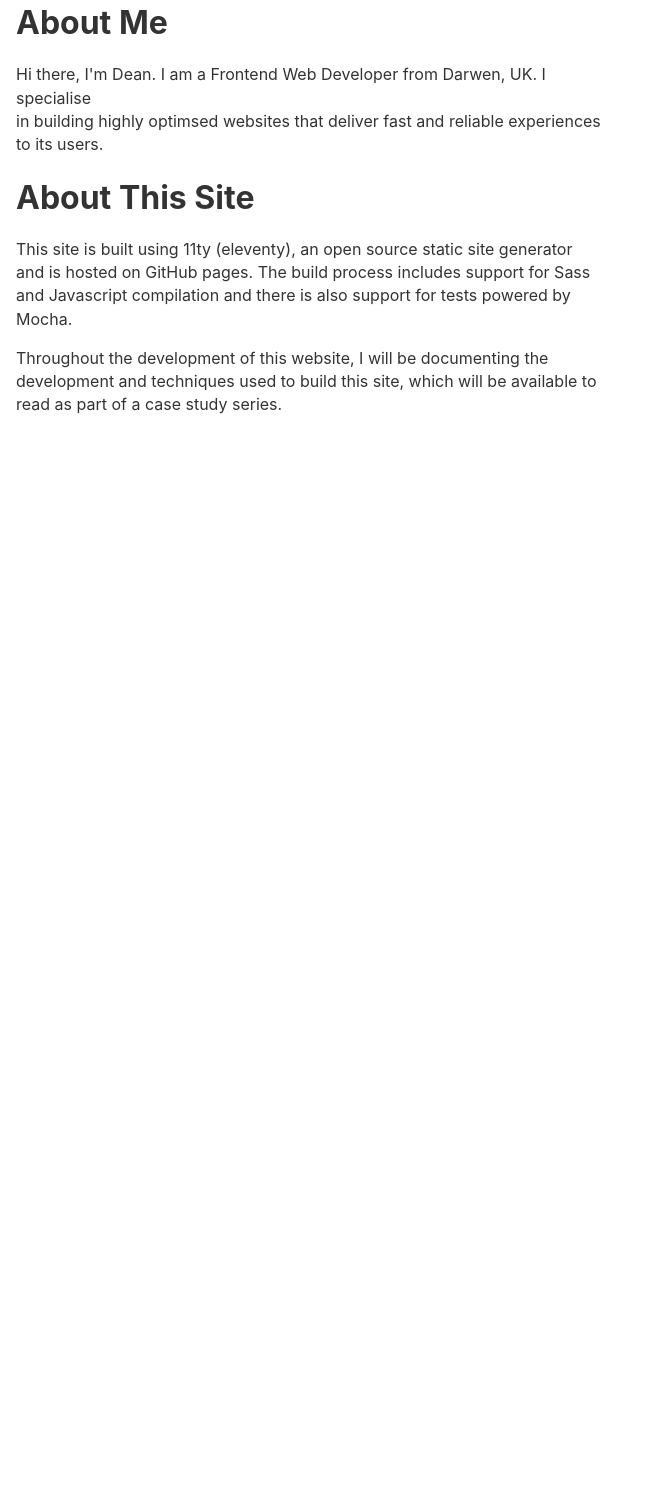
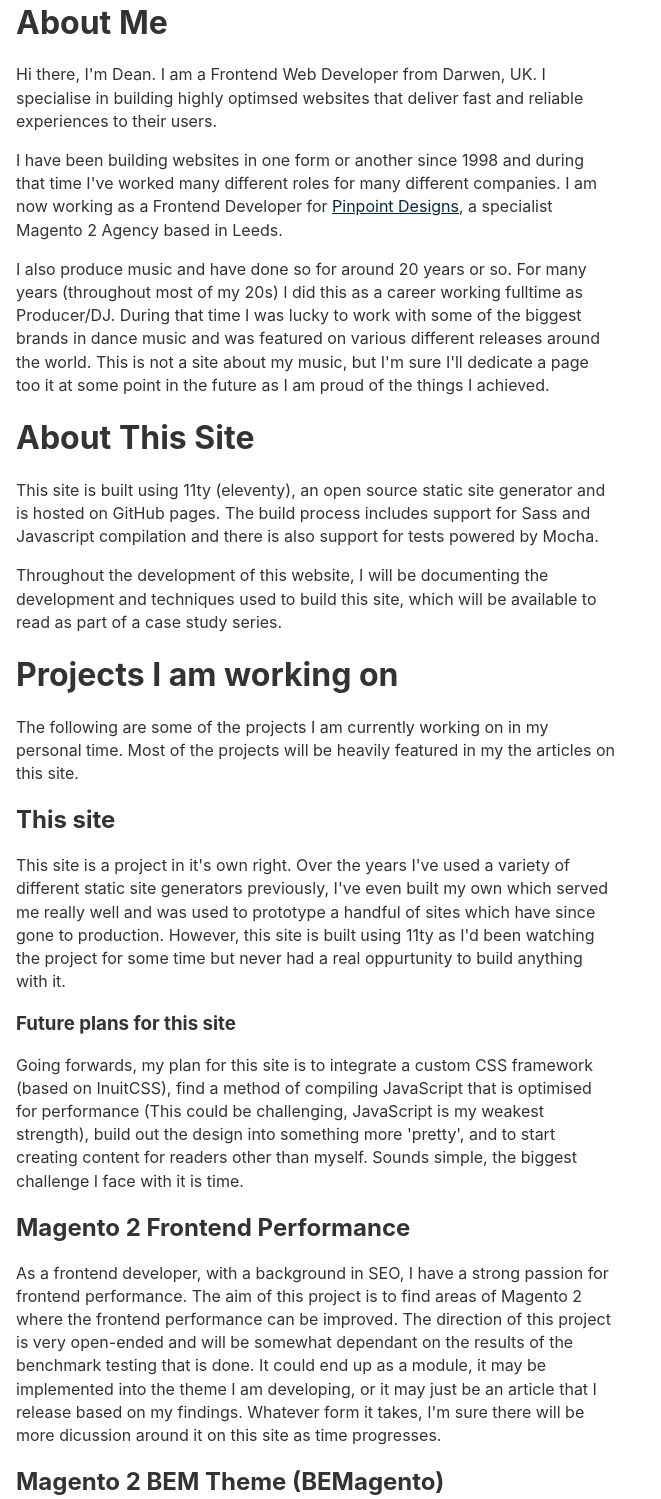
Before and after one commit to DeanJMorgan/deanmorgan.me, an Eleventy site: page src/about/index.md in a window 1280 px wide. Shown: the part 66-1565 px from the top of the page, without its empty margins (0-661 px from the left). Before the commit the page ends 800 px from the top, so only its background shows below. Built offline with nearby package versions, Linux system fonts and the light colour scheme; Eleventy itself is replaced by a stand-in of ours; files that its build step writes are made by us from their sources.

Commit message:
docs: :memo: updates about me page content

```diff
--- a/src/about/index.md
+++ b/src/about/index.md
@@ -9,16 +9,38 @@ eleventyNavigation:
 
 # About Me
 
-Hi there, I'm Dean. I am a Frontend Web Developer from Darwen, UK. I specialise
-in building highly optimsed websites that deliver fast and reliable experiences
-to its users.
+Hi there, I'm Dean. I am a Frontend Web Developer from Darwen, UK. I specialise in building highly optimsed websites that deliver fast and reliable experiences to their users.
+
+I have been building websites in one form or another since 1998 and during that time I've worked many different roles for many different companies. I am now working as a Frontend Developer for [Pinpoint Designs](https://www.pinpointdesigns.co.uk/), a specialist Magento 2 Agency based in Leeds.
+
+I also produce music and have done so for around 20 years or so. For many years (throughout most of my 20s) I did this as a career working fulltime as Producer/DJ. During that time I was lucky to work with some of the biggest brands in dance music and was featured on various different releases around the world. This is not a site about my music, but I'm sure I'll dedicate a page too it at some point in the future as I am proud of the things I achieved.
 
 # About This Site
 
-This site is built using 11ty (eleventy), an open source static site generator
-and is hosted on GitHub pages. The build process includes support for Sass
-and Javascript compilation and there is also support for tests powered by Mocha.
+This site is built using 11ty (eleventy), an open source static site generator and is hosted on GitHub pages. The build process includes support for Sass and Javascript compilation and there is also support for tests powered by Mocha.
 
-Throughout the development of this website, I will be documenting the
-development and techniques used to build this site, which will be available to
-read as part of a case study series.
+Throughout the development of this website, I will be documenting the development and techniques used to build this site, which will be available to read as part of a case study series.
+
+# Projects I am working on
+
+The following are some of the projects I am currently working on in my personal time. Most of the projects will be heavily featured in my the articles on this site.
+
+## This site
+
+This site is a project in it's own right. Over the years I've used a variety of different static site generators previously, I've even built my own which served me really well and was used to prototype a handful of sites which have since gone to production. However, this site is built using 11ty as I'd been watching the project for some time but never had a real oppurtunity to build anything with it.
+
+### Future plans for this site
+
+Going forwards, my plan for this site is to integrate a custom CSS framework (based on InuitCSS), find a method of compiling JavaScript that is optimised for performance (This could be challenging, JavaScript is my weakest strength), build out the design into something more 'pretty', and to start creating content for readers other than myself. Sounds simple, the biggest challenge I face with it is time.
+
+## Magento 2 Frontend Performance
+
+As a frontend developer, with a background in SEO, I have a strong passion for frontend performance. The aim of this project is to find areas of Magento 2 where the frontend performance can be improved. The direction of this project is very open-ended and will be somewhat dependant on the results of the benchmark testing that is done. It could end up as a module, it may be implemented into the theme I am developing, or it may just be an article that I release based on my findings. Whatever form it takes, I'm sure there will be more dicussion around it on this site as time progresses.
+
+## Magento 2 BEM Theme (BEMagento)
+
+The basic aim of this project is to create a brand new Magneto 2 theme from scratch which fully incorporates the use of the BEM methodology. In reality, the true aim is to build a lightweight, high-performance Magento 2 theme that has been optimised for page-load speed, seo and accessibility. It should also be built to be as developer friendly as possible. Each step of the development process should be catered for, with the initial setup, workflow, testing and deployment all being well documented.
+
+## Magento 2 Boilerplate
+
+A project that serves as a starting point for other projects. It can be used to spin up brand new sites with a clean Magento 2 install, but with some additiona DX goodies such as scss compilation from site root (Based on Snowdog Frontools). This is just a personal piece so that I can easily set up new projects 'my way' but if it becomes useful to anyone else then that's great.
```
